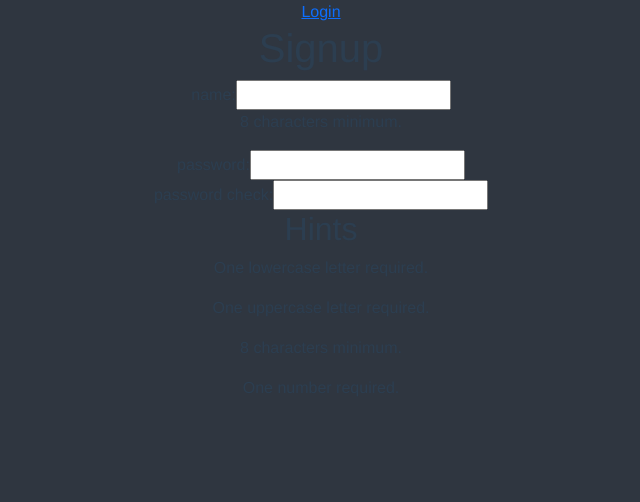
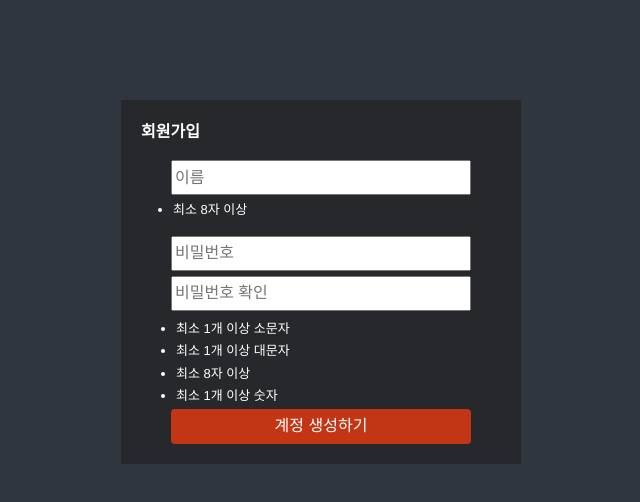
Before and after one commit to sangjinsu/ssafy6-movie-project-front, a Vue app: page /signup in a window 1280 px wide. Shown: the top 502 px of the page, without its empty margins (319-959 px from the left). Built offline with nearby package versions, Linux system fonts and the light colour scheme; no server answers.

Commit message:
feat: css

```diff
--- a/src/views/accounts/Login.vue
+++ b/src/views/accounts/Login.vue
@@ -1,21 +1,25 @@
 <template>
   <b-container style="height: 100vh">
-      <router-link :to="{ name: 'Signup' }"
-        class="text-decoration-none text-white float-end pt-5">
-        <b-button  size="lg">Signup</b-button>
-      </router-link>
+    <router-link
+      :to="{ name: 'Signup' }"
+      class="text-decoration-none text-white float-end pt-5"
+    >
+      <b-button class="btn-signup">Signup</b-button>
+    </router-link>
 
     <div
-      class="text-white
-        h-100
-        d-flex
-        align-items-center
-        justify-content-center">
-      <div style="background-color: #353b48" class="rounded p-5">
+      class="text-white h-100 d-flex align-items-center justify-content-center"
+    >
+      <div style="background-color: #26282b" class="rounded p-5">
         <h1 class="mb-4">로그인</h1>
         <div class="mb-3 text-start">
           <label for="username" class="form-label">아이디</label>
-          <input type="text" id="username" class="form-control" v-model="credentials.username" />
+          <input
+            type="text"
+            id="username"
+            class="form-control"
+            v-model="credentials.username"
+          />
         </div>
         <div class="mb-3 text-start">
           <label for="password" class="form-label">비밀번호</label>
@@ -32,7 +36,6 @@
         </div>
       </div>
     </div>
-
   </b-container>
 </template>
 
@@ -76,7 +79,15 @@ export default {
 .btn-login:active,
 .btn-login:visited,
 .btn-login:focus {
-    background-color: #c23616;
-    border-color: #c23616;
+  background-color: #c23616;
+  border-color: #c23616;
+}
+.btn-signup,
+.btn-signup:hover,
+.btn-signup:active,
+.btn-signup:visited,
+.btn-signup:focus {
+  background-color: #757575;
+  border-color: #757575;
 }
 </style>
--- a/src/views/accounts/Signup.vue
+++ b/src/views/accounts/Signup.vue
@@ -1,12 +1,19 @@
 <template>
+  <div class="view">
+    <!-- <span>
+      <router-link :to="{ name: 'Login' }">Login</router-link>
+    </span> -->
+
+    <div class="container">
+      <p style="text-align: left; font-weight: bold">회원가입</p>
       <div>
-    <span>
-      <router-link :to="{ name: 'Login' }">Login</router-link>
-    </span>
-    <h1>Signup</h1>
-    <div>
-      <label for="username">name: </label>
-      <input type="text" id="username" v-model.trim="credentials.username" />
+        <label for="username"></label>
+        <input
+          type="text"
+          placeholder="이름"
+          id="username"
+          v-model.trim="credentials.username"
+        />
       </div>
 
       <!-- username validation -->
@@ -14,25 +21,29 @@
         v-if="usernameValidation.errors.length > 0 && !submitted"
         class="hints"
       >
-      <p v-for="error in usernameValidation.errors" :key="error.message">
+        <ul v-for="error in usernameValidation.errors" :key="error.message">
+          <li>
             {{ error }}
-      </p>
+          </li>
+        </ul>
       </div>
 
       <div>
-      <label for="password">password: </label>
+        <label for="password"></label>
         <input
           type="password"
           id="password"
+          placeholder="비밀번호"
           v-model.trim="credentials.password"
         />
       </div>
 
       <div>
-      <label for="passwordConfirmation">password check: </label>
+        <label for="passwordConfirmation"></label>
         <input
           type="password"
           id="passwordConfirmation"
+          placeholder="비밀번호 확인"
           v-model.trim="credentials.passwordConfirmation"
         />
       </div>
@@ -41,27 +52,23 @@
         v-if="passwordValidation.errors.length > 0 && !submitted"
         class="hints"
       >
-      <h2>Hints</h2>
-      <p v-for="error in passwordValidation.errors" :key="error.message">
+        <ul
+          v-for="error in passwordValidation.errors"
+          :key="error.message"
+          style="margin: 3px"
+        >
+          <li>
             {{ error }}
-      </p>
+          </li>
+        </ul>
       </div>
 
       <div class="matches" v-if="notSamePasswords">
         <p>Passwords don't match.</p>
       </div>
 
-    <button
-      @click="signup"
-      v-if="
-        passwordsFilled &&
-        !notSamePasswords &&
-        passwordValidation.valid &&
-        usernameValidation.valid
-      "
-    >
-      Signup
-    </button>
+      <button @click="signup">계정 생성하기</button>
+    </div>
   </div>
 </template>
 
@@ -73,19 +80,20 @@ export default {
   name: "Signup",
   data: function () {
     return {
+      background: { backgroundColor: "#2f3640" },
       credentials: {
         username: "",
         password: "",
         passwordConfirmation: "",
       },
       passwordRules: [
-        { message: "One lowercase letter required.", regex: /[a-z]+/ },
-        { message: "One uppercase letter required.", regex: /[A-Z]+/ },
-        { message: "8 characters minimum.", regex: /^.{8,}/ },
-        { message: "One number required.", regex: /[0-9]+/ },
+        { message: "최소 1개 이상 소문자", regex: /[a-z]+/ },
+        { message: "최소 1개 이상 대문자", regex: /[A-Z]+/ },
+        { message: "최소 8자 이상", regex: /^.{8,}/ },
+        { message: "최소 1개 이상 숫자", regex: /[0-9]+/ },
       ],
       usernameRules: [
-        { message: "8 characters minimum.", regex: /^.{8,}/ },
+        { message: "최소 8자 이상", regex: /^.{8,}/ },
         { message: "20 characters maximum.", regex: /^.{0,20}$/ },
       ],
       submitted: false,
@@ -153,4 +161,41 @@ export default {
 };
 </script>
 
-<style></style>
+<style scoped>
+.view {
+  height: 100vh;
+}
+.container {
+  width: 400px;
+  background-color: #26282b;
+  color: white;
+  padding: 20px;
+  margin-top: 100px;
+}
+button {
+  background: #c23616;
+  color: white;
+  font-family: "Noto Sans KR", sans-serif;
+  font-size: 1rem;
+  font-weight: 400;
+  text-align: center;
+  text-decoration: none;
+
+  display: inline-block;
+  width: auto;
+
+  border: none;
+  border-radius: 4px;
+  width: 300px;
+  height: 35px;
+}
+.hints {
+  font-size: 13px;
+  text-align: left;
+}
+input {
+  width: 300px;
+  height: 35px;
+  margin-bottom: 5px;
+}
+</style>
```
Lines whose indentation alone changed are shown as unchanged.
